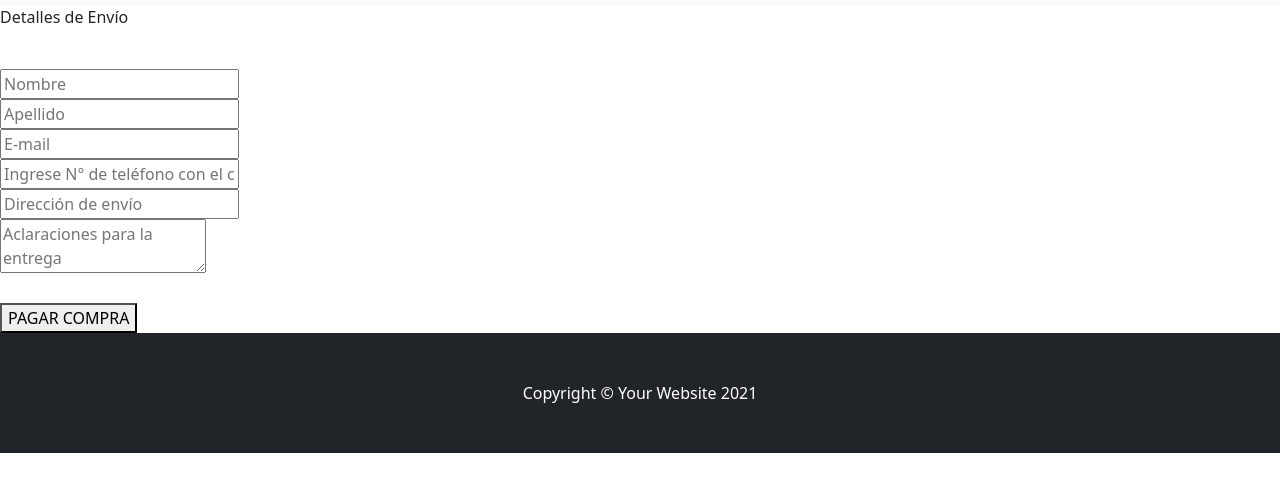
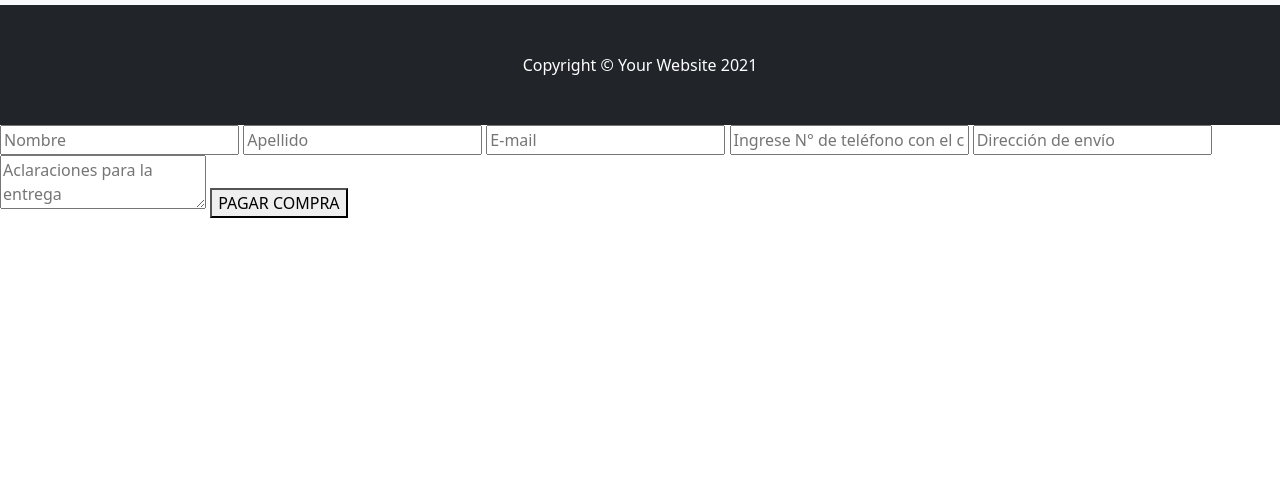
Before and after one commit to Pablobl88/Ecommerce, a plain HTML site: page formulario.html in a window 1280 px wide. Shown: the part 51-542 px from the top of the page. Drawn offline with nearby package versions, Linux system fonts and the light colour scheme.

Commit message:
error formulario solucionado

```diff
--- a/formulario.html
+++ b/formulario.html
@@ -32,23 +32,8 @@
             </div>
         </div>
     </nav>
-    <form action="#" method="POST" enctype="multipart/form-data">
-        <p class="estiloFormContacto">Detalles de Envío</p>
-        <br>
-        <input type="text" id="nombre" placeholder="Nombre" required>
-        <br>
-        <input type="text" id="apellido" placeholder="Apellido" required>
-        <br>
-        <input type="email" id="mail" placeholder="E-mail" required>
-        <br>
-        <input type="phone" id="telefono" placeholder="Ingrese N° de teléfono con el código de área sin el 0" required>
-        <br>
-        <input type="text" id="direccion" placeholder="Dirección de envío" required>
-        <br>
-        <textarea id="mensaje" placeholder="Aclaraciones para la entrega"></textarea><br>
-        <br>
-        <button onclick="capturaDeDatos()">PAGAR COMPRA</button>
-    </form>
+   <!--<form>
+    </form>-->
         <!-- Footer-->
     <footer class="py-5 bg-dark">
         <div class="container"><p class="m-0 text-center text-white">Copyright &copy; Your Website 2021</p></div>
--- a/js/form.js
+++ b/js/form.js
@@ -1,6 +1,16 @@
 // Envío de formulario
 
-const capturaDeDatos = () => {
+$('body').append(`<form>
+                    <input type="text" id="nombre" placeholder="Nombre" required>
+                    <input type="text" id="apellido" placeholder="Apellido" required>
+                    <input type="email" id="mail" placeholder="E-mail" required>
+                    <input type="phone" id="telefono" placeholder="Ingrese N° de teléfono con el código de área sin el 0" required>
+                    <input type="text" id="direccion" placeholder="Dirección de envío" required>
+                    <textarea id="mensaje" placeholder="Aclaraciones para la entrega"></textarea>
+                    <button onclick="capturaDeDatos()">PAGAR COMPRA</button>
+                    </form>`)
+
+ const capturaDeDatos = () => {
     let nombre = document.getElementById("nombre").value
     let apellido = document.getElementById("apellido").value
     let mail = document.getElementById("mail").value
```
